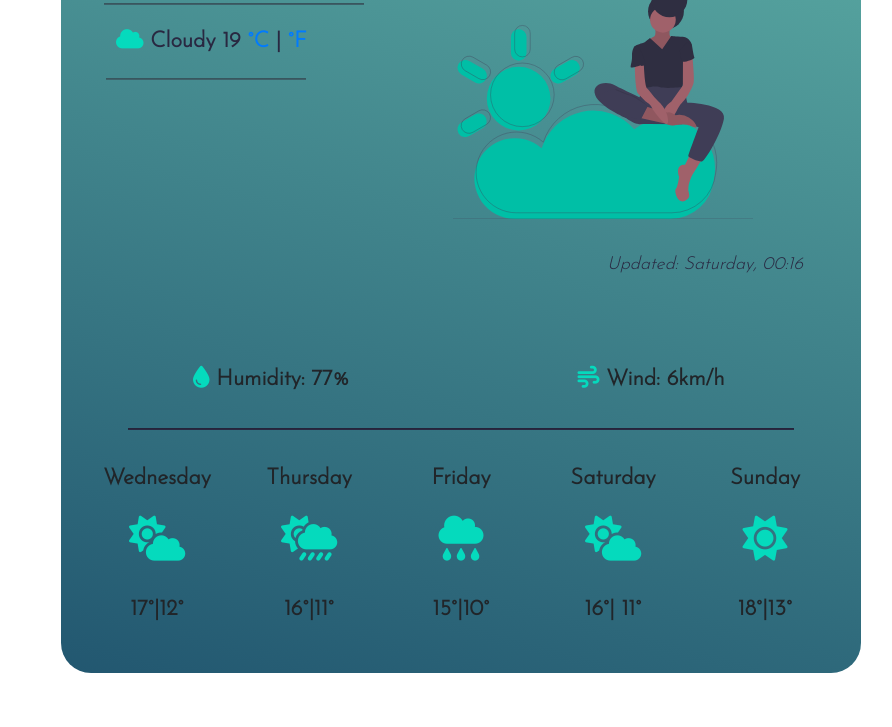
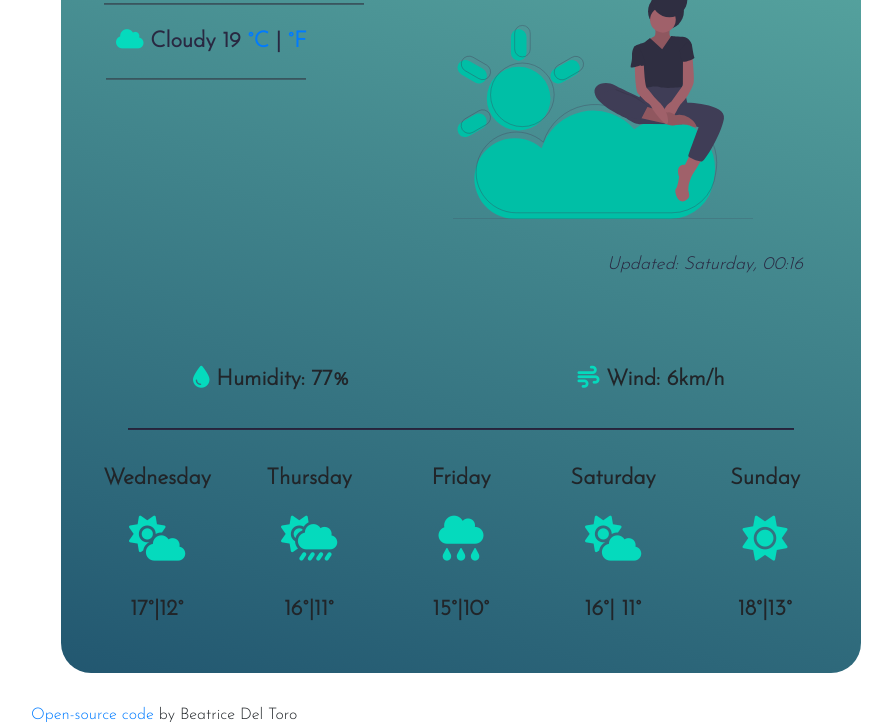
Before and after one commit to BeaDT/Weather-app, a plain HTML site: page index.html in a window 1280 px wide. Shown: the part 230-957 px from the top of the page, without its empty margins (209-1101 px from the left). Before the commit the page ends 933 px from the top, so only its background shows below. Drawn offline with nearby package versions, Linux system fonts and the light colour scheme; no server answers.

Commit message:
Added open-source code link

```diff
--- a/index.html
+++ b/index.html
@@ -347,6 +347,10 @@
         </div>
       </div>
     </div>
+    <footer class="gitHub-link">
+      <a href="https://github.com/BeaDT/Weather-app">Open-source code</a>
+      by Beatrice Del Toro
+    </footer>
     <script src="script.js"></script>
   </body>
 </html>
```
